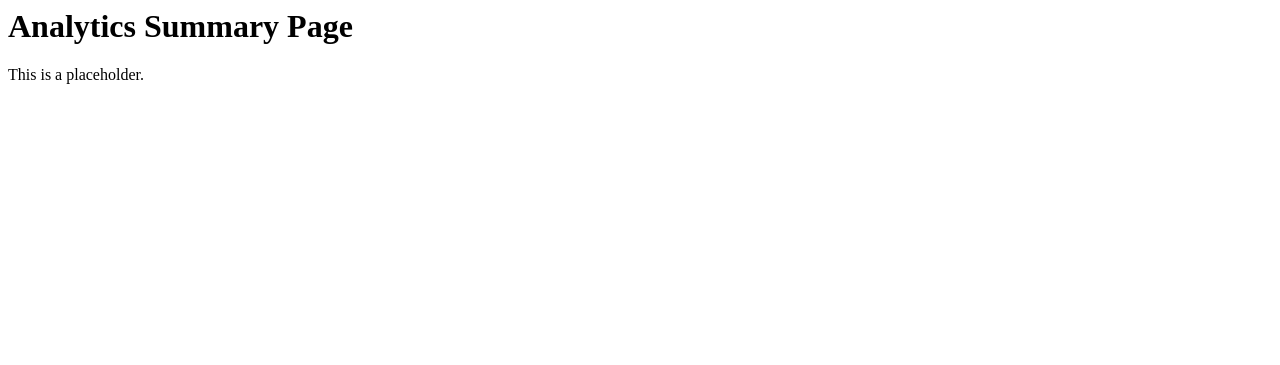
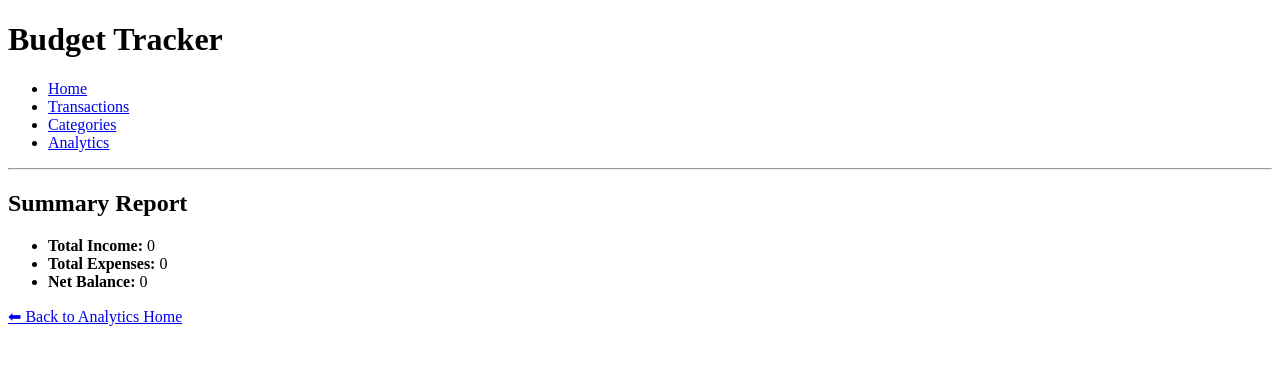
Before and after one commit to ErwinPlazmoid/budgeting-tracker, a Django app: page /analytics/summary/ in a window 1280 px wide. Shown: the top 365 px of the page. Run offline with Django 5.2, Linux system fonts and the light colour scheme; data that the repository does not hold is empty.

Commit message:
feat(analytics): add section with summary totals

```diff
--- a/tracker/templates/tracker/analytics/summary.html
+++ b/tracker/templates/tracker/analytics/summary.html
@@ -1,2 +1,15 @@
-<h1>Analytics Summary Page</h1>
-<p>This is a placeholder.</p>
+{% extends "tracker/base.html" %}
+
+{% block title %}Analytics - Summary{% endblock %}
+
+{% block content %}
+    <h2>Summary Report</h2>
+
+    <ul>
+        <li><strong>Total Income:</strong> {{ income }}</li>
+        <li><strong>Total Expenses:</strong> {{ expenses }}</li>
+        <li><strong>Net Balance:</strong> {{ balance }}</li>
+    </ul>
+
+    <p><a href="{% url 'analytics-home' %}">⬅ Back to Analytics Home</a></p>
+{% endblock %}
--- a/tracker/views.py
+++ b/tracker/views.py
@@ -2,6 +2,7 @@ from django.shortcuts import render
 from django.views.generic import TemplateView, ListView, CreateView, UpdateView, DeleteView
 from django.urls import reverse_lazy
 from .models import Transaction, Category
+from django.db.models import Sum, Q
 
 # Home
 class HomeView(TemplateView):
@@ -73,6 +74,26 @@ class AnalyticsHomeView(TemplateView):
 
 class AnalyticsSummaryView(TemplateView):
     template_name = "tracker/analytics/summary.html"
+    def get_context_data(self, **kwargs):
+        context = super().get_context_data(**kwargs)
+
+        #Agg totals
+        totals = Transaction.objects.aggregate(
+            total_income = Sum("amount", filter = Q(amount__gt=0)),
+            total_expenses = Sum("amount", filter = Q(amount__lt=0)),
+        )
+
+        income = totals["total_income"] or 0
+        expenses = totals["total_expenses"] or 0
+        expenses = abs(expenses)
+        balance = income - expenses
+
+        context.update({
+            "income":income,
+            "expenses":expenses,
+            "balance":balance
+        })
+        return context
 
 class AnalyticsMonthlyView(TemplateView):
     template_name = "tracker/analytics/monthly.html"
```
Also changed, not shown: tracker/templates/tracker/analytics/categories.html (+10 -2 lines), tracker/templates/tracker/analytics/home.html (+8 -5 lines), tracker/templates/tracker/analytics/monthly.html (+10 -2 lines).
